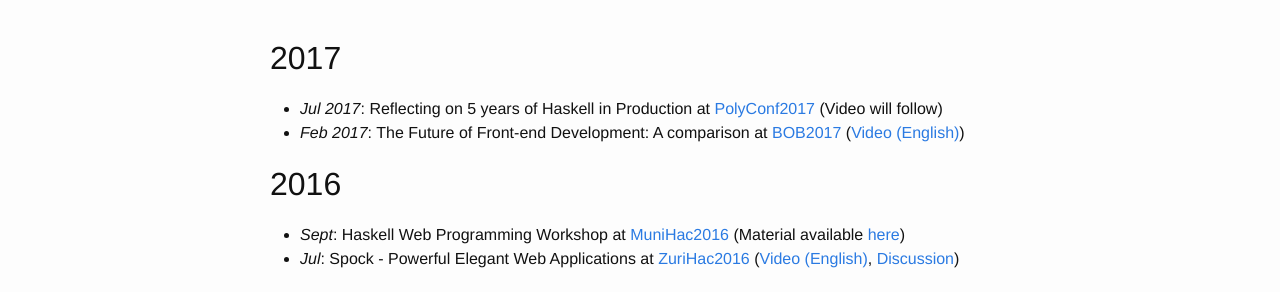
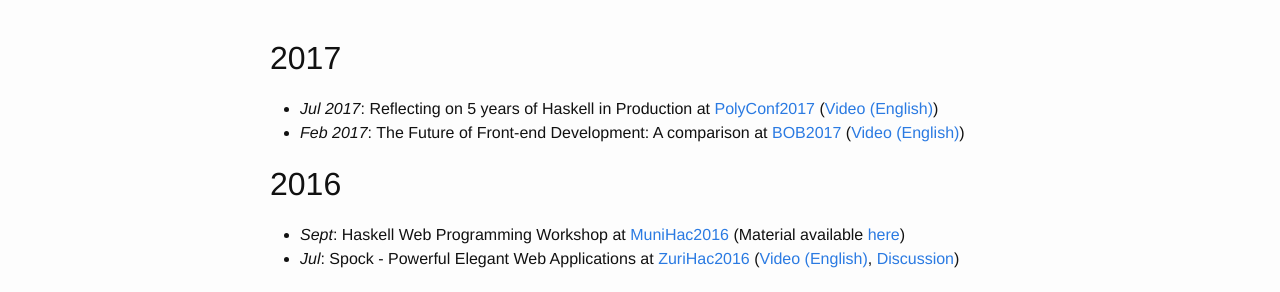
Before and after one commit to agrafix/homepage, a Jekyll site: the page built from talks.md, in a window 1280 px wide. Shown: the part 130-422 px from the top of the page. Built offline with Jekyll 4.4.1, drawn with Linux system fonts in a browser that asks for light colours.

Commit message:
add polyconf video

```diff
--- a/talks.md
+++ b/talks.md
@@ -5,7 +5,7 @@ permalink: /talks/
 ---
 
 ## 2017
-* *Jul 2017*: Reflecting on 5 years of Haskell in Production at [PolyConf2017][poly-2017] (Video will follow)
+* *Jul 2017*: Reflecting on 5 years of Haskell in Production at [PolyConf2017][poly-2017] ([Video (English)][poly-2017-video])
 * *Feb 2017*: The Future of Front-end Development: A comparison at [BOB2017][bob-2017] ([Video (English)][bob2017-video])
 
 ## 2016
```
Also changed, not shown: other parts of talks.md (+1 -0 lines).
